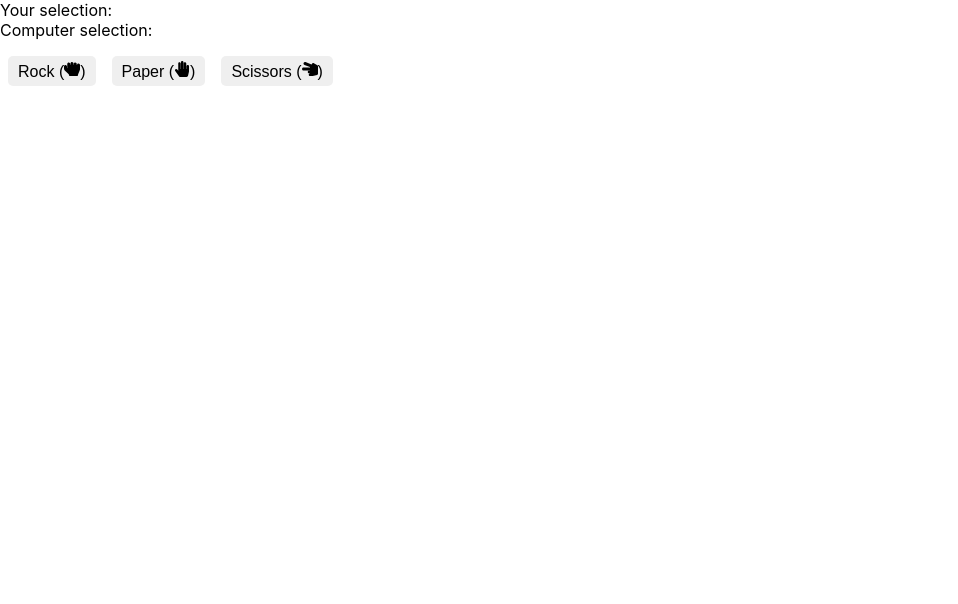
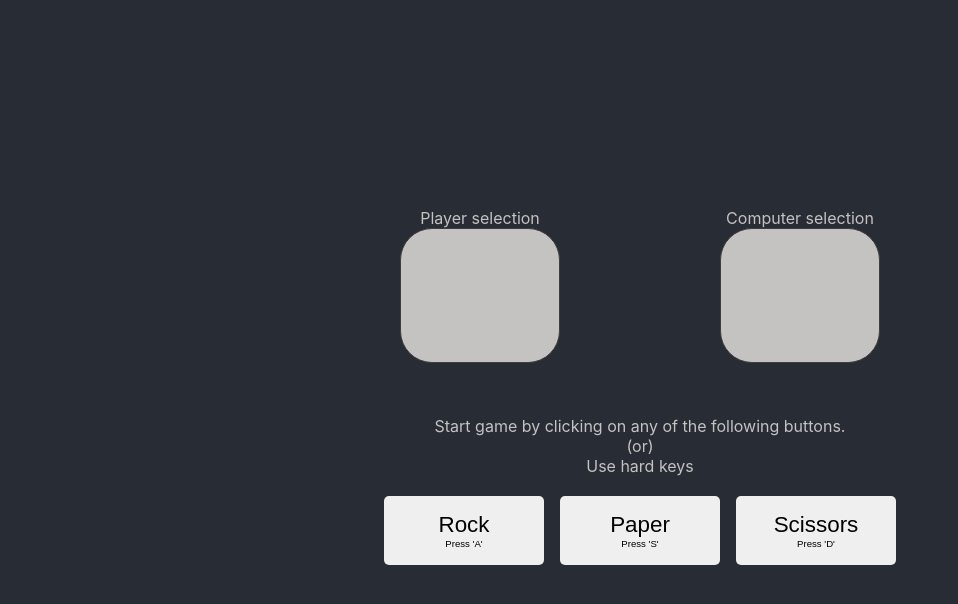
Before and after one commit to ArvinthC3000/rock-paper-scissor, a React (Create React App) app: page / in a window 1280 px wide. Shown: the top 604 px of the page, without its empty margins (0-958 px from the left). Built offline with nearby package versions, Linux system fonts and the light colour scheme.

Commit message:
Style improvisation

```diff
--- a/src/App.css
+++ b/src/App.css
@@ -1,3 +1,7 @@
+.wrapper {
+  background: #282c34;
+}
+
 button {
   /* background-color: #66fb61; */
 
@@ -11,6 +15,8 @@ button {
   display: inline-block;
   font-size: 16px;
   margin: 1rem 0.5rem;
+  min-width: 10rem;
+  padding: 1rem 2rem;
 }
 
 button:hover {
@@ -18,7 +24,68 @@ button:hover {
   background-color: #c5c2c2;
 }
 
+.buttonWrapper {
+  display: flex;
+  justify-content: center;
+}
+
 .buttonContainer {
-  width: 25rem;
   display: flex;
 }
+
+.wrapper {
+  display: flex;
+  align-items: center;
+  justify-content: center;
+  height: 100vh;
+}
+
+.appContainer {
+  height: 60vh;
+  width: 50vw;
+  /* background-color: aqua; */
+}
+
+.selectionWrapper {
+  display: flex;
+  justify-content: space-around;
+  margin: 3rem 0;
+}
+
+.selection {
+  /* background-color: azure; */
+  height: 10rem;
+  width: 10rem;
+}
+
+.selectionHeader {
+  text-align: center;
+  /* background-color: #c5c2c2; */
+  color: #c5c2c2;
+}
+
+.componentContainer {
+  height: 83%;
+  display: flex;
+  flex-direction: column;
+  align-items: center;
+  justify-content: center;
+  border: 1px solid #3d3d3d;
+  border-radius: 2rem;
+  background-color: #c5c2c2;
+}
+
+button > span {
+  display: block;
+  font-size: 1.4rem;
+}
+
+span.sub {
+  font-size: 0.6rem;
+}
+
+.statusContainer {
+  text-align: center;
+  height: 4rem;
+  color: #c5c2c2;
+}
--- a/src/App.jsx
+++ b/src/App.jsx
@@ -8,19 +8,19 @@ const App = () => {
   const [status, setStatus] = useState(null);
   const options = [
     {
-      component: <FaHandRock />,
+      component: <FaHandRock style={iconStyle} />,
       key: 'A',
       keyCode: 65,
       name: 'Rock',
     },
     {
-      component: <FaHandPaper />,
+      component: <FaHandPaper style={iconStyle} />,
       key: 'S',
       keyCode: 83,
       name: 'Paper',
     },
     {
-      component: <FaHandScissors />,
+      component: <FaHandScissors style={iconStyle} />,
       key: 'D',
       keyCode: 68,
       name: 'Scissors',
@@ -74,12 +74,30 @@ const App = () => {
     setComputerSelection(computerSelection);
   };
   return (
+    <div className='wrapper'>
+      <div className='appContainer'>
+        <div className='selectionWrapper'>
+          <div className='selection'>
+            <div className='selectionHeader'>Player selection</div>
+            <div className='componentContainer'>{userSelection.component}</div>
+          </div>
+          <div className='selection'>
+            <div className='selectionHeader'>Computer selection</div>
+            <div className='componentContainer'>
+              {computerSelection.component}
+            </div>
+          </div>
+        </div>
+        <div className='statusContainer'>
+          {status || (
             <>
-      <div className='selection'>Your selection: {userSelection.component}</div>
-      <div className='selection'>
-        Computer selection: {computerSelection.component}
+              <div>Start game by clicking on any of the following buttons.</div>
+              <div>(or)</div>
+              <div>Use hard keys</div>
+            </>
+          )}
         </div>
-      <div className='selection'>{status}</div>
+        <div className='buttonWrapper'>
           <div className='buttonContainer'>
             {options.map(option => (
               <button
@@ -87,12 +105,20 @@ const App = () => {
                 title={`Press '${option.key}'`}
                 value={option}
                 onClick={() => handleClick(option)}>
-            {option.name} ({option.component})
+                <span>{option.name}</span>
+                <span className='sub'>Press '{option.key}'</span>
               </button>
             ))}
           </div>
-    </>
+        </div>
+      </div>
+    </div>
   );
 };
 
+const iconStyle = {
+  height: '5rem',
+  width: '5rem',
+};
+
 export default App;
```
Lines whose indentation alone changed are shown as unchanged.
